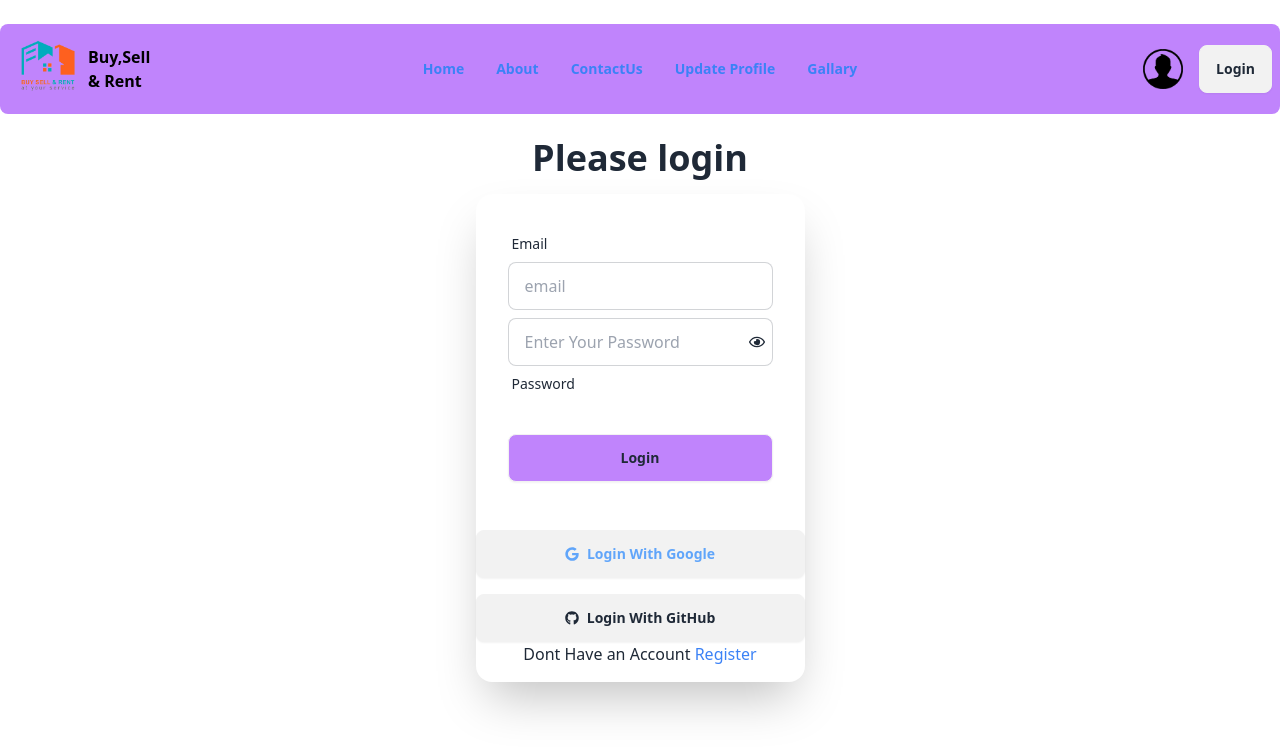
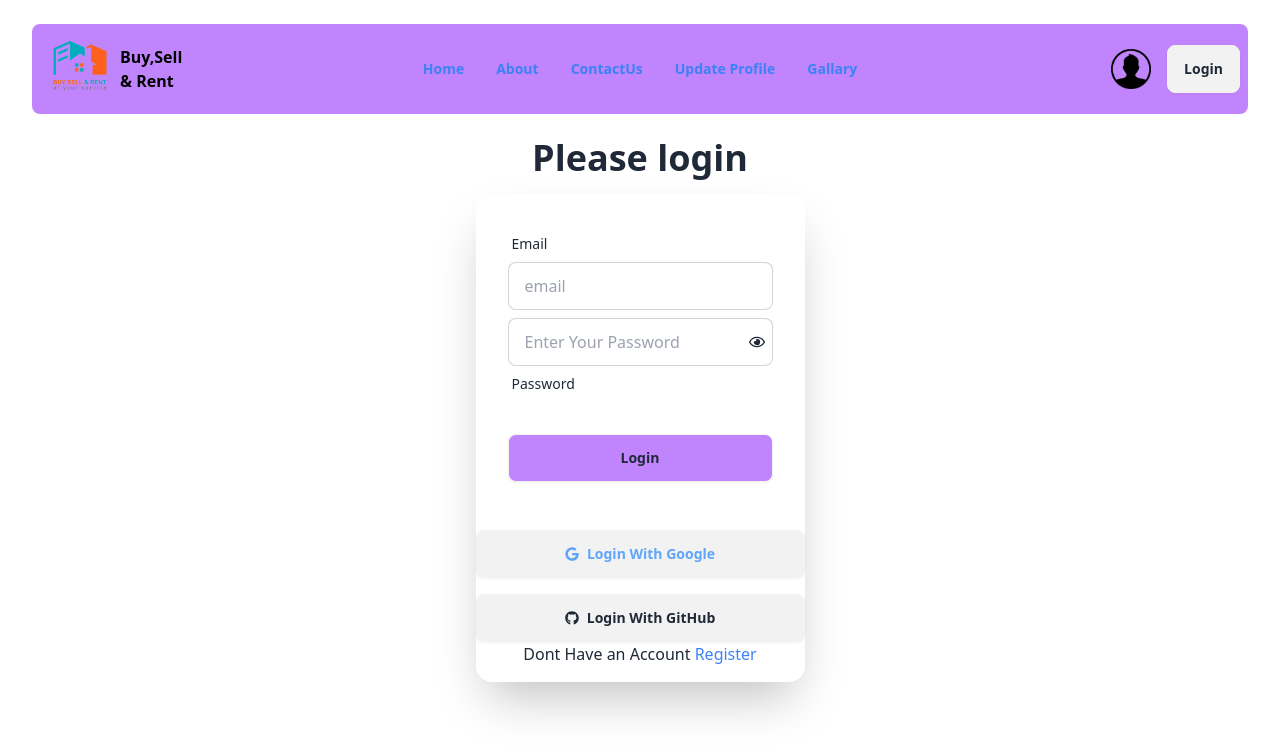
Before and after one commit to MdShaharulIslam/hospitality, a React (Vite) app: page /login in a window 1280 px wide. Shown: the top 754 px of the page. Built offline with nearby package versions, Linux system fonts and the light colour scheme; no server answers.

Commit message:
complete full project

```diff
--- a/src/Component/Login/Login.jsx
+++ b/src/Component/Login/Login.jsx
@@ -93,7 +93,8 @@ const Login = () => {
       <Helmet>
         <title>Login-Page</title>
       </Helmet>
-      <Navber></Navber>
+      <div className="mx-8"><Navber></Navber></div>
+
       <h1 className="text-4xl text-center font-poppins font-bold">
         Please login
       </h1>
--- a/src/Component/Registration/Registration.jsx
+++ b/src/Component/Registration/Registration.jsx
@@ -52,7 +52,7 @@ const Registration = () => {
   return (
     <div>
       <Helmet><title>Registration-Form</title></Helmet>
-      <Navber></Navber>
+      <div className="mx-8"><Navber></Navber></div>
       <div className="hero">
         <div className="hero-content flex-col">
           <div className="card shrink-0 w-full max-w-sm shadow-2xl bg-base-100">
--- a/src/RecentBlogPosts/RecentBlogPosts.jsx
+++ b/src/RecentBlogPosts/RecentBlogPosts.jsx
@@ -11,7 +11,7 @@ import Navber from "../Component/Navber/Navber";
 const RecentBlogPosts = () => {
   return (
     <div className="mx-6">
-      <div className="mc-6"><Navber></Navber></div>
+     <div className="mx-8"><Navber></Navber></div>
       <h2 className="text-2xl font-bold mb-4 text-center">Gallary</h2>
       <div className="grid grid-cols-1 md:grid-cols-2 lg:grid-cols-3">
         <div className="container">
```
